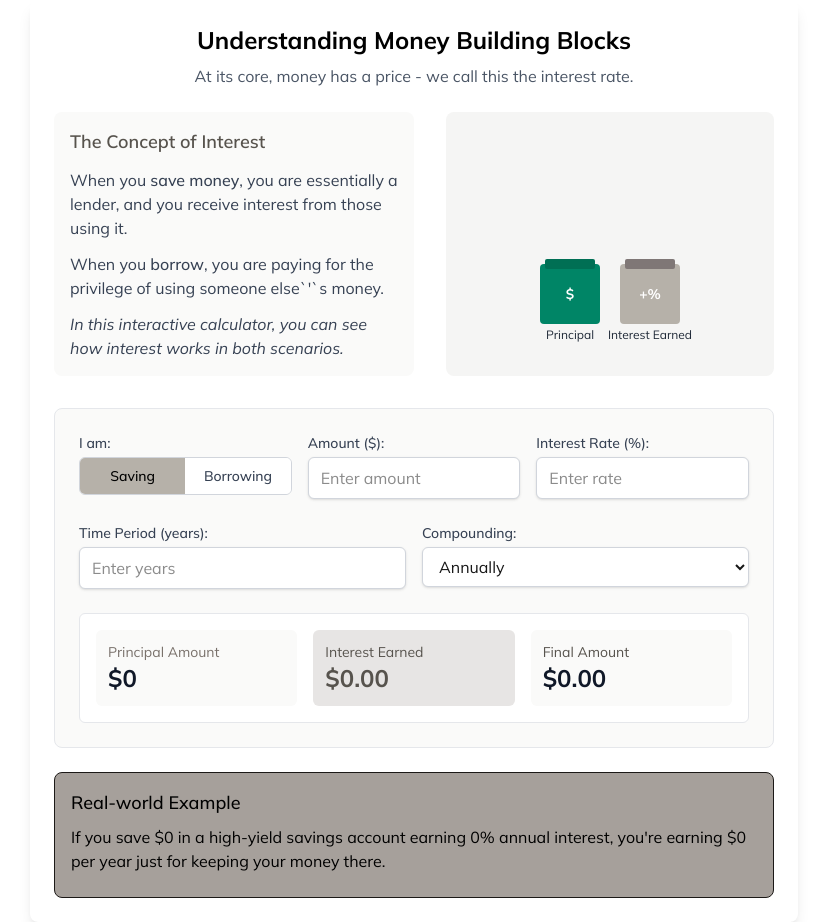
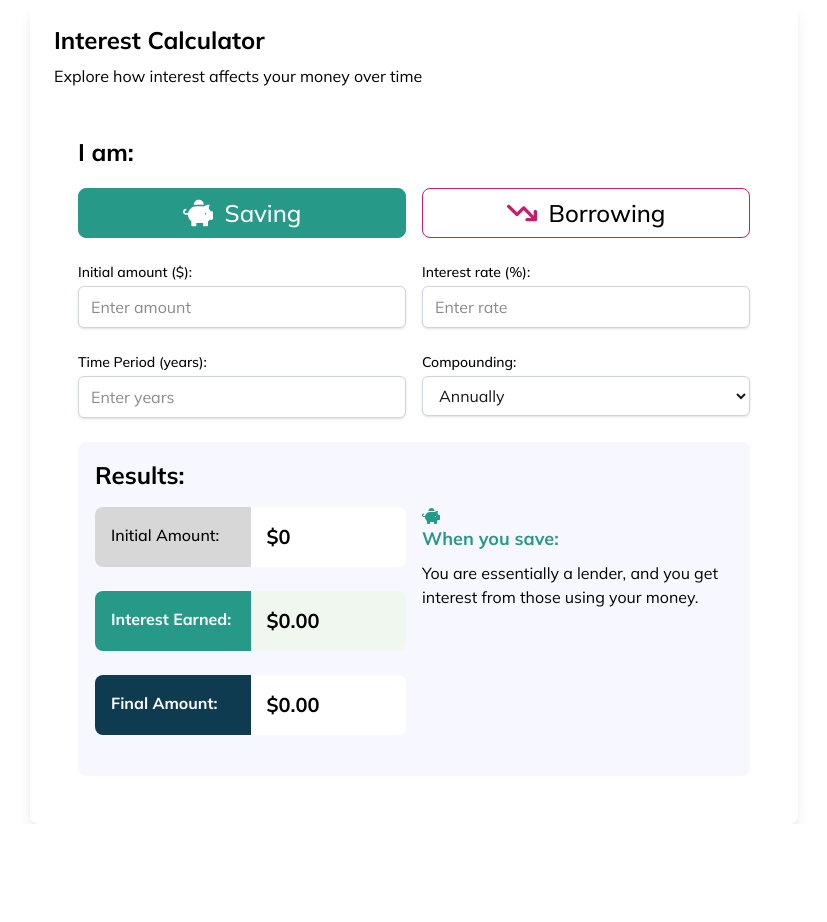
Before and after one commit to SU-SWS/ifdm_learning_apps, a Next.js app: page / in a window 1280 px wide. Shown: the whole page, without its empty margins (226-1053 px from the left). After the commit the page ends 824 px from the top, so only its background shows below. Built offline with nearby package versions, Linux system fonts and the light colour scheme.

Commit message:
IFDM-35: Updated app to match new design patterns

```diff
--- a/package.json
+++ b/package.json
@@ -15,7 +15,8 @@
     "next": "15.3.3",
     "postcss": "^8.5.4",
     "react": "^19.0.0",
-    "react-dom": "^19.0.0"
+    "react-dom": "^19.0.0",
+    "react-icons": "^5.5.0"
   },
   "devDependencies": {
     "@eslint/eslintrc": "^3",
--- a/src/app/page.tsx
+++ b/src/app/page.tsx
@@ -1,5 +1,7 @@
 'use client';
 import React, { useState, useEffect } from 'react';
+import { FaPiggyBank } from 'react-icons/fa';
+import { FaArrowTrendDown } from 'react-icons/fa6';
 
 const InterestRateVisual = () => {
   const [mode, setMode] = useState('saving'); // 'saving' or 'borrowing'
@@ -42,83 +44,64 @@ const InterestRateVisual = () => {
 
   return (
     <div className="bg-white p-6 rounded-lg shadow-lg max-w-3xl mx-auto">
-      <h2 className="text-2xl font-bold text-center text-black mb-2">Understanding Money Building Blocks</h2>
-      <p className="text-center text-gray-600 mb-6">At its core, money has a price - we call this the interest rate.</p>
+      <h2 className="text-2xl font-bold text-black mb-2">Interest Calculator</h2>
+      <p className="text-black mb-6">Explore how interest affects your money over time</p>
 
-      <div className="flex flex-col md:flex-row gap-8 mb-8">
-        {/* Left side explanation */}
-        <div className="flex-1 bg-stone-50 p-4 rounded-lg">
-          <h2 className="text-lg font-semibold text-stone-600 mb-3">The Concept of Interest</h2>
-          <p className="text-gray-700 mb-3">
-            When you <span className="font-medium">save money</span>, you are essentially a lender,
-            and you receive interest from those using it.
-          </p>
-          <p className="text-gray-700 mb-3">
-            When you <span className="font-medium">borrow</span>, you are paying for the privilege
-            of using someone else`&#39;`s money.
-          </p>
-          <p className="text-gray-700 italic">
-            In this interactive calculator, you can see how interest works in both scenarios.
-          </p>
-        </div>
-
-        {/* Right side image */}
-        <div className="flex-1 flex items-center justify-center">
-          <div className="w-full h-full bg-stone-100 rounded-lg flex items-center justify-center">
-            <svg width="200" height="200" viewBox="0 0 200 200">
-              {/* Money stacks */}
-              <rect x="30" y="120" width="60" height="60" fill="#008566" rx="4" />
-              <rect x="35" y="115" width="50" height="10" fill="#006F54" rx="2" />
-              <text x="60" y="155" textAnchor="middle" fontSize="14" fill="white" fontWeight="bold">$</text>
-
-              {/* Interest visualization */}
-              <rect x="110" y="120" width="60" height="60" fill={mode === 'saving' ? "#B6B1A9" : "#B1040E"} rx="4" />
-              <rect x="115" y="115" width="50" height="10" fill={mode === 'saving' ? "#7F7776" : "#ef4444"} rx="2" />
-              <text x="140" y="155" textAnchor="middle" fontSize="14" fill="white" fontWeight="bold">
-                {mode === 'saving' ? "+" : "-"}%
-              </text>
-
-              {/* Labels */}
-              <text x="60" y="195" textAnchor="middle" fontSize="12" fill="#1f2937">Principal</text>
-              <text x="140" y="195" textAnchor="middle" fontSize="12" fill="#1f2937">
-                {mode === 'saving' ? "Interest Earned" : "Interest Paid"}
-              </text>
-            </svg>
-          </div>
-        </div>
-      </div>
 
       {/* Interactive calculator */}
-      <div className="bg-stone-50 p-6 rounded-lg border border-gray-200">
-        <div className="flex flex-wrap gap-4 mb-6">
-          <div className="flex-1 min-w-[120px]">
-            <label className="block text-sm font-medium text-gray-700 mb-1">I am:</label>
-            <div className="flex rounded-md overflow-hidden border border-gray-300">
+      <div className=" p-6">
+        <div className="flex flex-col gap-4 mb-6">
+          <h2 className="text-2xl text-black font-bold mb-1">I am:</h2>
+
+          <div className="flex-1 flex gap-4">
               <button
-                className={`flex-1 py-2 px-3 text-sm font-medium ${
+                className={`min-w-[150px] flex-1 py-2 px-3 text-sm font-medium ${
                   mode === 'saving'
-                    ? 'bg-[#B6B1A9] text-black'
-                    : 'bg-white text-gray-700 hover:bg-stone-50'
+                    ? 'bg-[#279989] rounded-lg border-1 border-[#279989]'
+                    : 'rounded-lg border-1 border-[#279989]'
                 }`}
                 onClick={() => setMode('saving')}
               >
-                Saving
+                <div className="flex-1 flex gap-3 align-center justify-center">
+                  <div className={`text-3xl self-center ${
+                  mode === 'saving'
+                    ? 'text-[#ffffff]'
+                    : 'text-[#279989]'
+                }`}><FaPiggyBank /></div>
+                  <div className={`text-2xl self-center ${
+                  mode === 'saving'
+                    ? 'text-[#ffffff]'
+                    : 'text-[#000000]'
+                }`}>Saving</div>
+                </div>
+
               </button>
               <button
-                className={`flex-1 py-2 px-3 text-sm font-medium ${
+                className={` min-w-[150px] flex-1 py-2 px-3 text-sm font-medium ${
                   mode === 'borrowing'
-                    ? 'bg-[#B1040E] text-white'
-                    : 'bg-white text-gray-700 hover:bg-stone-50'
+                    ? 'bg-[#C31F70] rounded-lg border-1 border-[#C31F70]'
+                    : 'rounded-lg border-1 border-[#C31F70]'
                 }`}
                 onClick={() => setMode('borrowing')}
               >
-                Borrowing
+                <div className="flex-1 flex gap-3 align-center justify-center">
+                  <div className={`text-3xl self-center ${
+                  mode === 'borrowing'
+                    ? 'text-[#ffffff]'
+                    : 'text-[#C31F70]'
+                }`}><FaArrowTrendDown /></div>
+                  <div className={`text-2xl self-center ${
+                  mode === 'borrowing'
+                    ? 'text-[#ffffff]'
+                    : 'text-[#000000]'
+                }`}>Borrowing</div>
+                </div>
               </button>
           </div>
         </div>
-
+        <div className="flex flex-wrap gap-4 mb-6">
           <div className="flex-1 min-w-[150px]">
-          <label className="block text-sm font-medium text-gray-700 mb-1">Amount ($):</label>
+          <label className="block text-sm font-medium text-black mb-1">Initial amount ($):</label>
           <input
             type="number"
             min="0"
@@ -134,7 +117,7 @@ const InterestRateVisual = () => {
           </div>
 
           <div className="flex-1 min-w-[150px]">
-            <label className="block text-sm font-medium text-gray-700 mb-1">Interest Rate (%):</label>
+            <label className="block text-sm font-medium text-black mb-1">Interest rate (%):</label>
             <input
               type="number"
               min="0.1"
@@ -145,11 +128,12 @@ const InterestRateVisual = () => {
               className="block w-full rounded-md border-gray-300 shadow-sm py-2 px-3 bg-white border"
             />
           </div>
+
         </div>
 
         <div className="flex flex-wrap gap-4 mb-6">
           <div className="flex-1 min-w-[150px]">
-            <label className="block text-sm font-medium text-gray-700 mb-1">Time Period (years):</label>
+            <label className="block text-sm font-medium text-black mb-1">Time Period (years):</label>
             <input
               type="number"
               min="1"
@@ -162,7 +146,7 @@ const InterestRateVisual = () => {
           </div>
 
           <div className="flex-1 min-w-[150px]">
-            <label className="block text-sm font-medium text-gray-700 mb-1">Compounding:</label>
+            <label className="block text-sm font-medium text-black mb-1">Compounding:</label>
             <select
               value={compounding}
               onChange={(e) => setCompounding(e.target.value)}
@@ -177,44 +161,47 @@ const InterestRateVisual = () => {
         </div>
 
         {/* Results section */}
-        <div className="mt-6 p-4 bg-white rounded-md border border-gray-200">
-          <div className="grid grid-cols-1 md:grid-cols-3 gap-4">
-            <div className="p-3 rounded-md bg-stone-50">
-              <p className="text-sm text-stone-500">Principal Amount</p>
-              <p className="text-2xl font-bold text-gray-900">${amount.toLocaleString()}</p>
+        <div className="mt-6 p-4 bg-[#F7F8FF] rounded-lg border border-[#F7F8FF]">
+          <h2 className="text-2xl text-black font-bold pb-4">Results:</h2>
+          <div className="lg:grid lg:grid-cols-2 gap-4">
+            <div className="innerwrapper">
+              <div className="flex flex-col gap-4 mb-6">
+                <div className="flex align-center flex-row">
+                  <div className="w-[50%] text-md font-medium p-4 text-black rounded-l-lg bg-[#D7D7D7]">Initial Amount:</div>
+                  <div className="w-[50%] text-xl p-4 self-center rounded-r-lg bg-white font-bold text-black">${amount.toLocaleString()}</div>
                 </div>
-
-            <div className={`p-3 rounded-md ${mode === 'saving' ? 'bg-stone-200' : 'bg-[#B1040E14]'}`}>
-              <p className="text-sm text-stone-600">
-                {mode === 'saving' ? 'Interest Earned' : 'Interest Paid'}
-              </p>
-              <p className={`text-2xl font-bold ${mode === 'saving' ? 'text-stone-600' : 'text-[#B1040E]'}`}>
-                ${Math.abs(interestAmount).toLocaleString(undefined, {minimumFractionDigits: 2, maximumFractionDigits: 2})}
-              </p>
               </div>
-
-            <div className="p-3 rounded-md bg-stone-50">
-              <p className="text-sm text-stone-600">
-                {mode === 'saving' ? 'Final Amount' : 'Total Repayment'}
-              </p>
-              <p className="text-2xl font-bold text-gray-900">
-                ${totalAmount.toLocaleString(undefined, {minimumFractionDigits: 2, maximumFractionDigits: 2})}
-              </p>
+              <div className="flex flex-col gap-4 mb-6">
+                <div className={`flex align-center flex-row`}>
+                  <div className={`w-[50%] text-md p-4 font-bold text-white rounded-l-lg  ${mode === 'saving' ? 'bg-[#279989]' : 'bg-[#c31f70]'}`}>{mode === 'saving' ? 'Interest Earned' : 'Interest Paid'}:</div>
+                  <div className={`w-[50%] text-xl p-4 self-center rounded-r-lg font-bold text-black ${mode === 'saving' ? 'bg-[#EFF7EF]' : 'bg-[#FFEDF6]'}`}>${Math.abs(interestAmount).toLocaleString(undefined, {minimumFractionDigits: 2, maximumFractionDigits: 2})}</div>
+                </div>
+              </div>
+              <div className="flex flex-col gap-4 mb-6">
+                <div className={`flex align-center flex-row`}>
+                  <div className="w-[50%] text-md p-4 font-bold text-white bg-[#0E3B4F] rounded-l-lg">Final Amount:</div>
+                  <div className="w-[50%] text-xl p-4 self-center rounded-r-lg font-bold text-black bg-white">${totalAmount.toLocaleString(undefined, {minimumFractionDigits: 2, maximumFractionDigits: 2})}</div>
                 </div>
               </div>
             </div>
-      </div>
-
             {/* Example section */}
-      <div className="mt-6 p-4 bg-stone-400 border border-stone-900 rounded-lg">
-        <h2 className="text-lg font-medium text-black mb-2">Real-world Example</h2>
+            <div className="mt-6 py-4 align-self-top lg:mt-0 lg:py-0">
+              {mode === 'saving' ? (
+                <h2 className="text-lg font-bold text-[#279989] mb-2"><FaPiggyBank/> When you save:</h2>
+              ) : (
+                <h2 className="text-lg font-bold text-[#C31F70] mb-2"><FaArrowTrendDown/> When you borrow</h2>
+              )}
               <p className="text-black mb-2">
                 {mode === 'saving'
-            ? `If you save $${amount.toLocaleString()} in a high-yield savings account earning ${interestRate}% annual interest, you're earning $${(amount * interestRate / 100).toLocaleString()} per year just for keeping your money there.`
-            : `A ${interestRate}% interest rate means paying $${(amount * interestRate / 100).toLocaleString()} per year for every $${amount.toLocaleString()} borrowed.`
+                  ? `You are essentially a lender, and you get interest from those using your money.`
+                  : `You are paying intereest for the privilege of using someone else's money.`
                 }
               </p>
             </div>
+          </div> {/* Wrapper section ends */}
+        </div>
+      </div>
+
     </div>
   );
 };
```
Also changed, not shown: 1 other file (tests, documents, lock files or other folders). Lines whose indentation alone changed are shown as unchanged.
